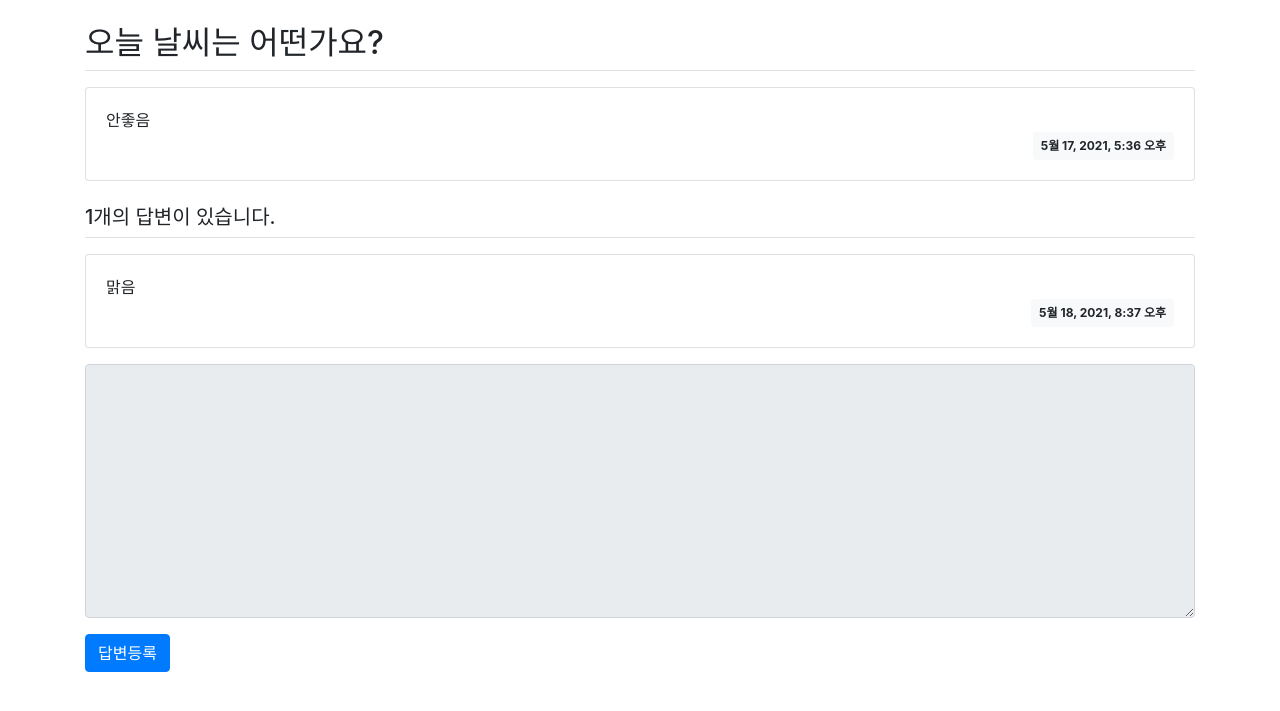
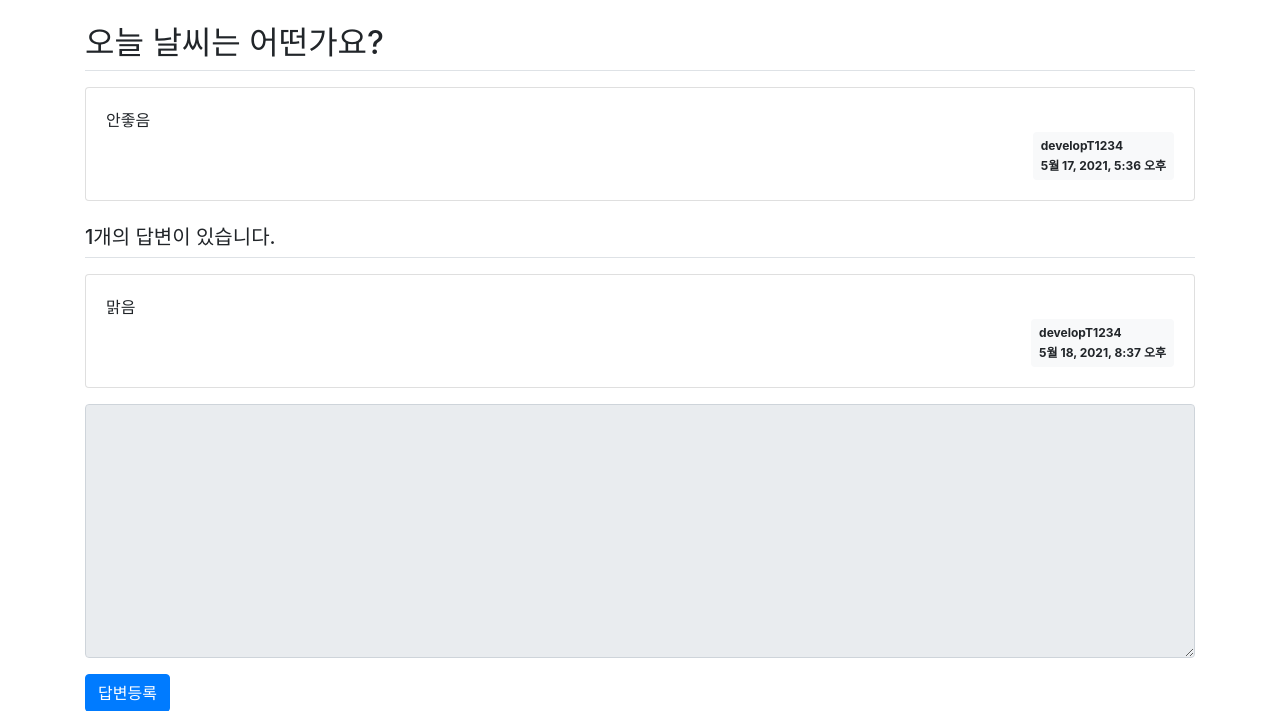
Before and after one commit to A-WOS/mysite, a Django app: page /pybo/1/ in a window 1280 px wide. Shown: the part 57-768 px from the top of the page. Run offline with Django 3.2, Linux system fonts and the light colour scheme; data comes from the database, SQL or seed files in the repository; both versions use the stored data as it was after the commit; some libraries are stand-ins or nearby versions.

Commit message:
글쓴이 표시하기

```diff
--- a/templates/pybo/question_detail.html
+++ b/templates/pybo/question_detail.html
@@ -17,8 +17,9 @@
         <div class="card-body">
             <div class="card-text" style="white-space: pre-line;">{{ question.content }}</div>
             <div class="d-flex justify-content-end">
-                <div class="badge badge-light p-2">
-                    {{ question.create_date }}
+                <div class="badge badge-light p-2 text-left">
+                    <div class="mb-2">{{ question.author.username }}</div>
+                    <div>{{ question.create_date }}</div>
                 </div>
             </div>
         </div>
@@ -29,8 +30,9 @@
         <div class="card-body">
             <div class="card-text" style="white-space: pre-line;">{{ answer.content }}</div>
             <div class="d-flex justify-content-end">
-                <div class="badge badge-light p-2">
-                    {{ answer.create_date }}
+                <div class="badge badge-light p-2 text-left">
+                    <div class="mb-2">{{ answer.author.username }}</div>
+                    <div>{{ answer.create_date }}</div>
                 </div>
             </div>
         </div>
```
Also changed, not shown: templates/pybo/question_list.html (+5 -3 lines), db.sqlite3.
